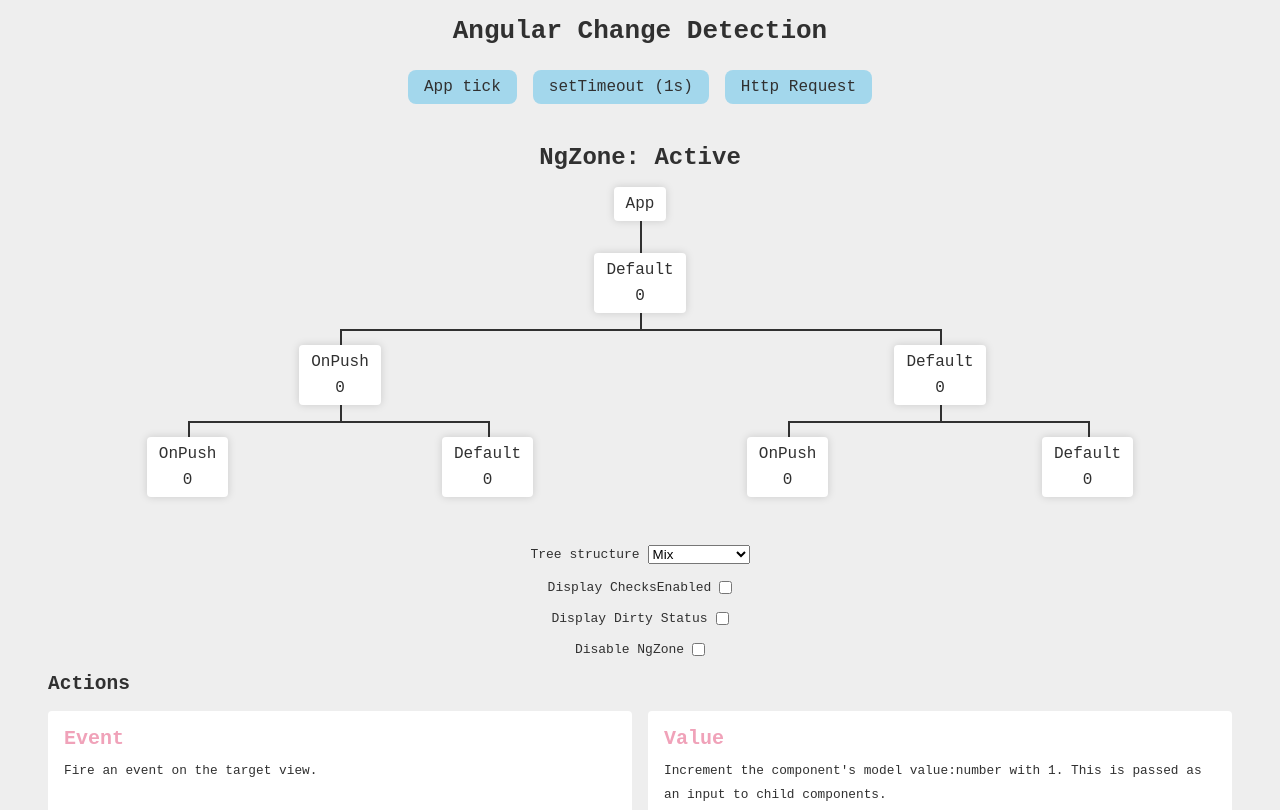
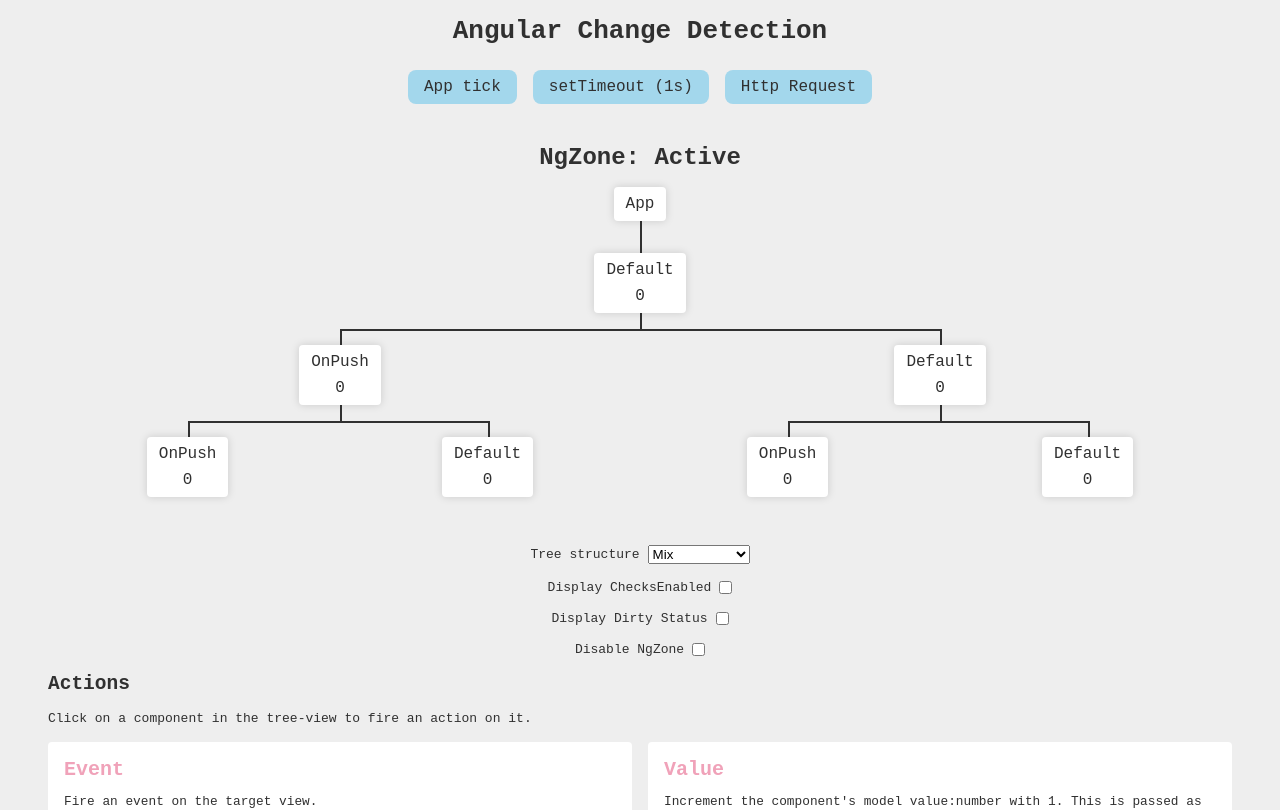
Before and after one commit to Maximilian-R/angular-change-detection-visualization, an Angular app: page / in a window 1280 px wide. Shown: the top 810 px of the page. Built offline with nearby package versions, Linux system fonts and the light colour scheme.

Commit message:
add action explanation

```diff
--- a/src/app/app.component.html
+++ b/src/app/app.component.html
@@ -47,6 +47,7 @@
 
 <section class="cards-section">
   <h2>Actions</h2>
+  <p>Click on a component in the tree-view to fire an action on it.</p>
   <div class="cards">
     <div class="card">
       <h3>Event</h3>
--- a/src/styles.scss
+++ b/src/styles.scss
@@ -301,6 +301,10 @@ main + section {
   h2 {
     margin-bottom: 1rem;
   }
+
+  > p {
+    margin-bottom: 1rem;
+  }
 }
 
 .cards {
```
